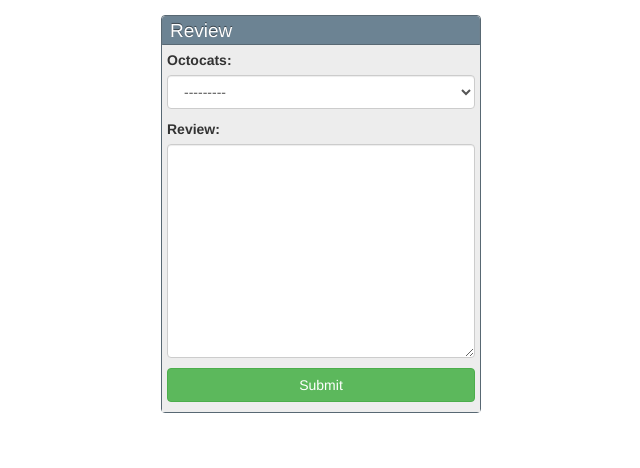
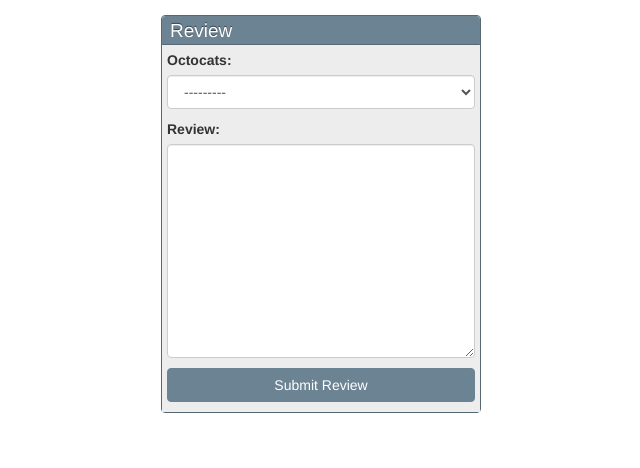
Before and after one commit to taddeimania/hackathon, a Django app: template reporanker/templates/reporanker/repo_review.html in a window 1280 px wide. Shown: the part 70-538 px from the top of the page, without its empty margins (319-959 px from the left). Run offline with Django 3.2, Linux system fonts and the light colour scheme; the template is opened without the code that fills it: values that come from a table or form of the project are taken from there, others are empty; parts of the project's set-up code (start-up, migrations or seed data) failed here and were passed over; some libraries are stand-ins or nearby versions.

Commit message:
Tech Debt: Capitalization and btn color

```diff
--- a/reporanker/static/reporanker/css/less/reporanker.less
+++ b/reporanker/static/reporanker/css/less/reporanker.less
@@ -269,6 +269,8 @@ html, body {
     #submit-review-btn {
         margin-bottom: 5px;
         width: 100%;
+        background-color: #6c8393;
+        border-color: #6c8393;
     }
 }
 /* -- End Create Repo Review -- */
--- a/reporanker/static/reporanker/css/reporanker.css
+++ b/reporanker/static/reporanker/css/reporanker.css
@@ -243,6 +243,8 @@ body {
 .create-review-container #submit-review-btn {
   margin-bottom: 5px;
   width: 100%;
+  background-color: #6c8393;
+  border-color: #6c8393;
 }
 /* -- End Create Repo Review -- */
 .navbar-text {
--- a/reporanker/templates/reporanker/index.html
+++ b/reporanker/templates/reporanker/index.html
@@ -6,7 +6,7 @@
       <div class="div-header">
         <h3 class="index-title">RepoRanker</h3>
       </div>
-      <p class="tag-line lead">Social Reviews for GitHub repositories</p>
+      <p class="tag-line lead">Social Reviews for GitHub Repositories</p>
       <p>
         {% if user.username %}
           <a class="btn btn-block btn-social btn-github" href="{% url 'search-view' %}"><i class="icon glyphicon glyphicon-search"></i> Search Repos</a>
--- a/reporanker/templates/reporanker/repo_review.html
+++ b/reporanker/templates/reporanker/repo_review.html
@@ -28,7 +28,7 @@
         <label for="id_comment">Review:</label>
         {{form.comment}}
       </div>
-      <input id="submit-review-btn" class="btn btn-success" type="submit" name="Submit"/>
+      <input id="submit-review-btn" class="btn btn-success" type="submit" name="Submit" value="Submit Review"/>
     </form>
   </div>
 </div>
```
